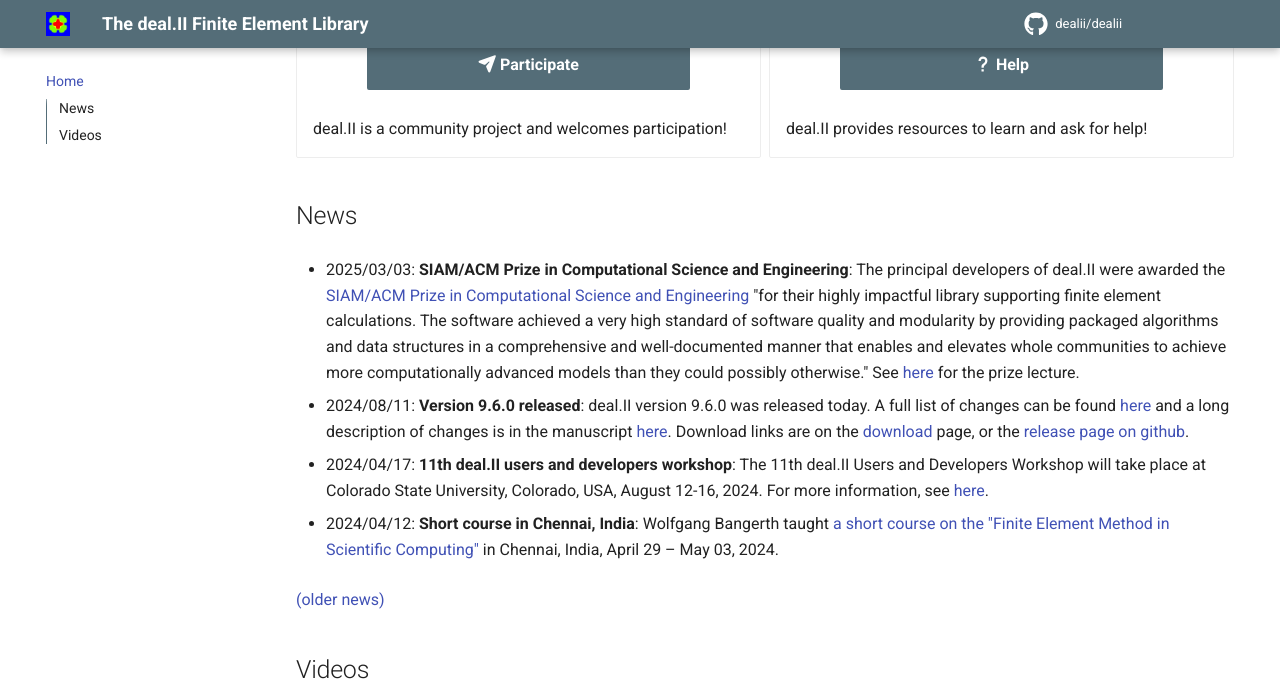
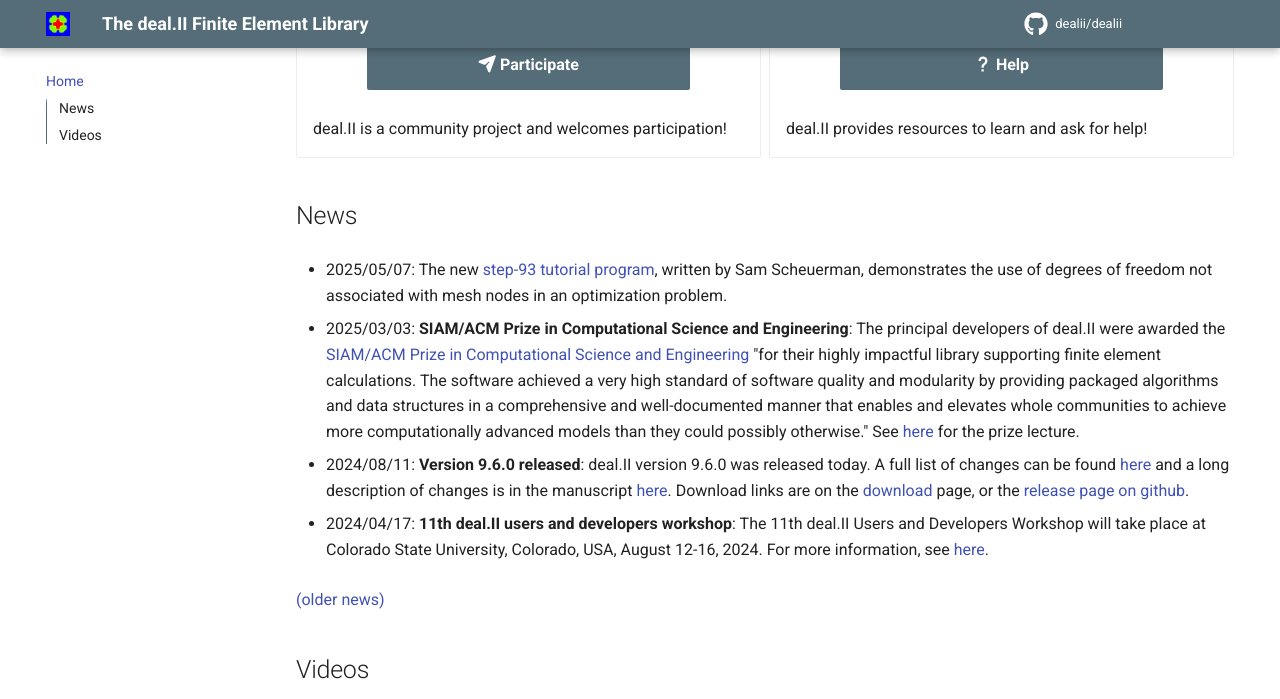
Before and after one commit to dealii/website, an MkDocs documentation site: the page built from docs/index.md, in a window 1280 px wide and 900 px high, scrolled down 546 px, cut to the strip 0-699 px from the top of the window. Built offline with MkDocs 1.6.1 and Material for MkDocs 9.7.7, drawn with Linux system fonts in a browser that asks for light colours; comment, search, counter and statistics services are not loaded.

Commit message:
Announce step-93.

```diff
--- a/docs/index.md
+++ b/docs/index.md
@@ -35,6 +35,10 @@ deal.II provides resources to learn and ask for help!
 News
 ----
 
+- 2025/05/07: The new [step-93 tutorial program](https://dealii.org/developer/doxygen/deal.II/step_93.html), written
+by Sam Scheuerman, demonstrates the use of degrees of freedom not associated with mesh nodes
+in an optimization problem.
+
 - 2025/03/03: **SIAM/ACM Prize in Computational Science and Engineering**:
 The principal developers of deal.II were awarded the
 [SIAM/ACM Prize in Computational Science and
@@ -53,9 +57,6 @@ deal.II version 9.6.0 was released today. A full list of changes can be found [h
 - 2024/04/17: **11th deal.II users and developers workshop**:
 The 11th deal.II Users and Developers Workshop will take place at Colorado State University, Colorado, USA, August 12-16, 2024. For more information, see [here](https://www.dealii.org/workshop-2024).
 
-- 2024/04/12: **Short course in Chennai, India**:
-Wolfgang Bangerth taught [a short course on the "Finite Element Method in Scientific Computing"](https://civil.iitm.ac.in/pcoe/smge/term-course-2024.php) in Chennai, India, April 29 – May 03, 2024.
-
 [(older news)](about/news.md)
 
 Videos
```
Also changed, not shown: docs/about/news.md (+5 -1 lines).
